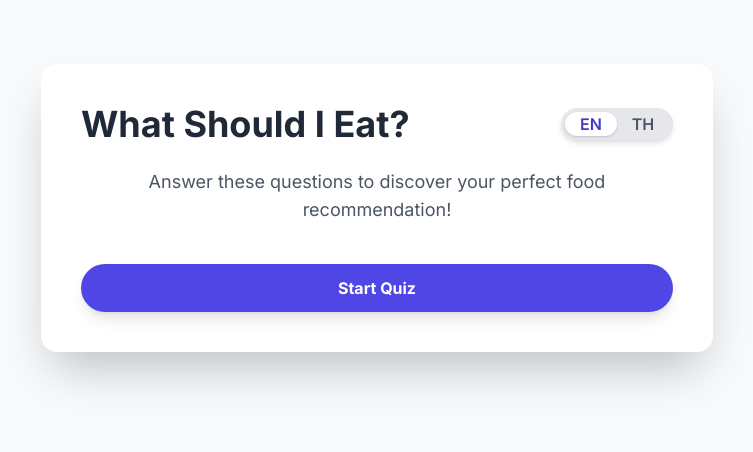
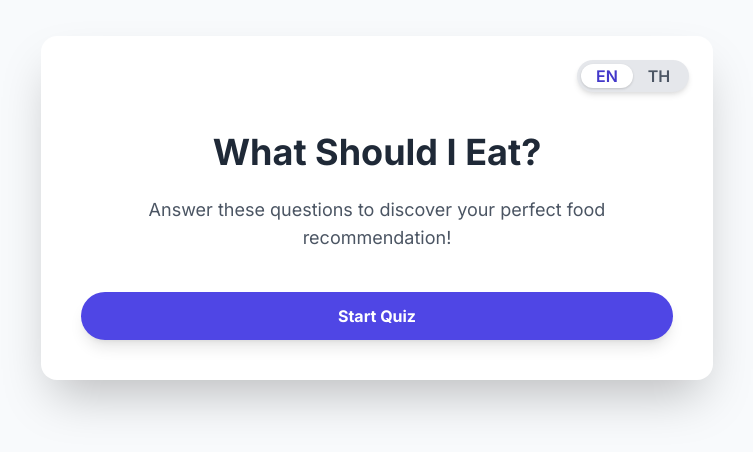
Before and after one commit to Chayaphol8/healthyaroundtheworld, a plain HTML site: page index.html in a window 1280 px wide. Shown: the part 192-644 px from the top of the page, without its empty margins (263-1016 px from the left). Drawn offline with nearby package versions, Linux system fonts and the light colour scheme.

Commit message:
Update index.html

```diff
--- a/index.html
+++ b/index.html
@@ -62,19 +62,16 @@
 <body class="bg-slate-50 flex items-center justify-center min-h-screen p-4">
 
     <!-- Main container for the quiz app -->
-    <div class="bg-white rounded-2xl shadow-2xl p-6 sm:p-10 w-full max-w-2xl text-center flex flex-col gap-6 relative">
+    <div class="bg-white rounded-2xl shadow-2xl p-6 sm:p-10 pt-20 sm:pt-24 w-full max-w-2xl text-center flex flex-col gap-6 relative">
 
-        <!-- Header row with title and language toggle -->
-        <div class="flex justify-between items-center w-full">
-            <h1 id="quiz-title" class="text-3xl sm:text-4xl font-bold text-gray-800 text-left w-full"></h1>
+        <!-- Language toggle button with animation -->
+        <div id="language-toggle-container" class="absolute top-4 right-4 sm:top-6 sm:right-6 toggle-container">
+            <div id="toggle-indicator" class="toggle-indicator"></div>
+            <span id="en-label" class="toggle-label">EN</span>
+            <span id="th-label" class="toggle-label">TH</span>
+        </div>
 
-            <!-- Language toggle button with animation -->
-            <div id="language-toggle-container" class="toggle-container flex-shrink-0 ml-4">
-                <div id="toggle-indicator" class="toggle-indicator"></div>
-                <span id="en-label" class="toggle-label">EN</span>
-                <span id="th-label" class="toggle-label">TH</span>
-            </div>
-        </div>
+        <h1 id="quiz-title" class="text-3xl sm:text-4xl font-bold text-gray-800"></h1>
 
         <!-- The main quiz content area -->
         <div id="quiz-container" class="flex flex-col gap-6">
```
